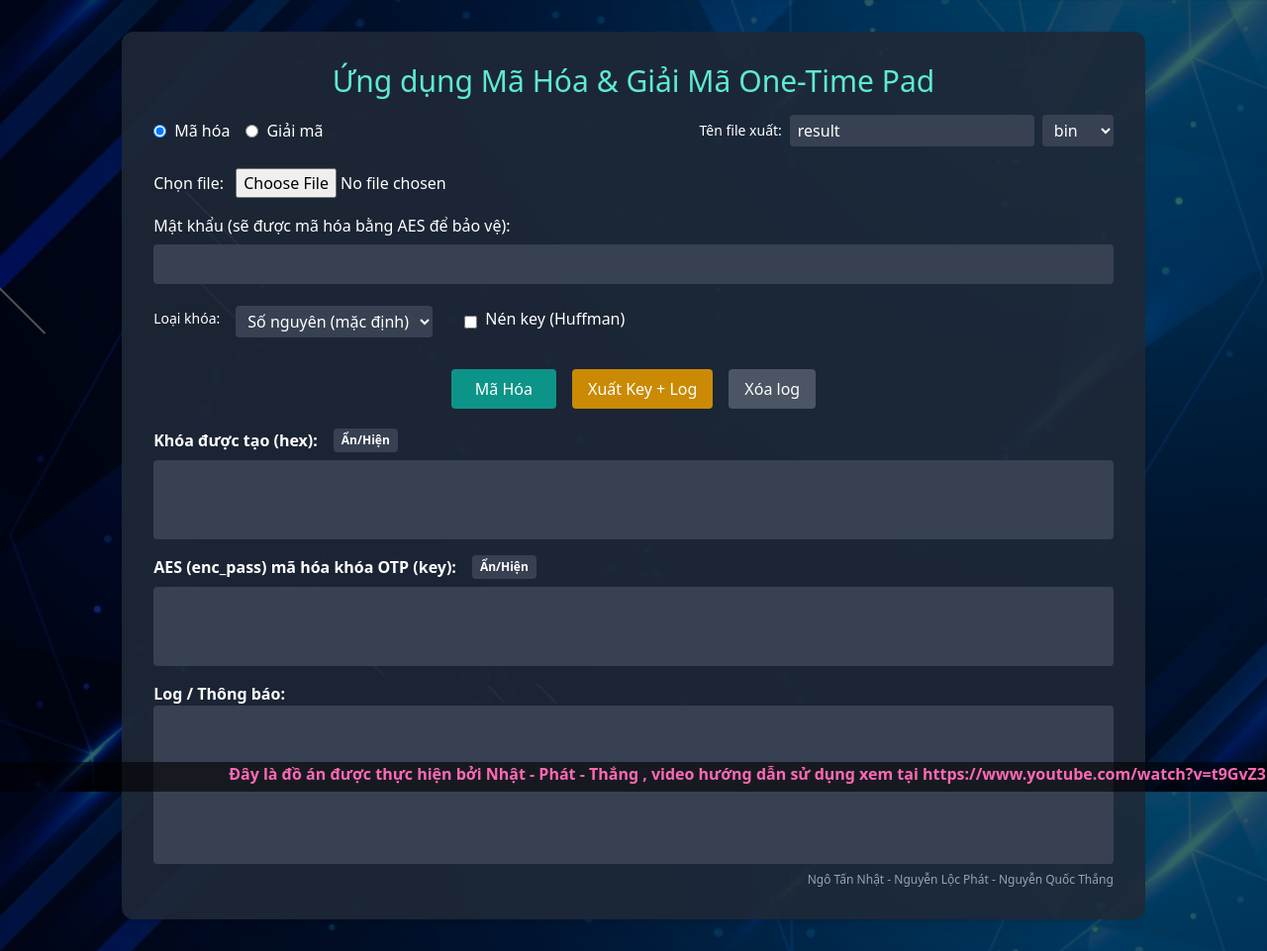
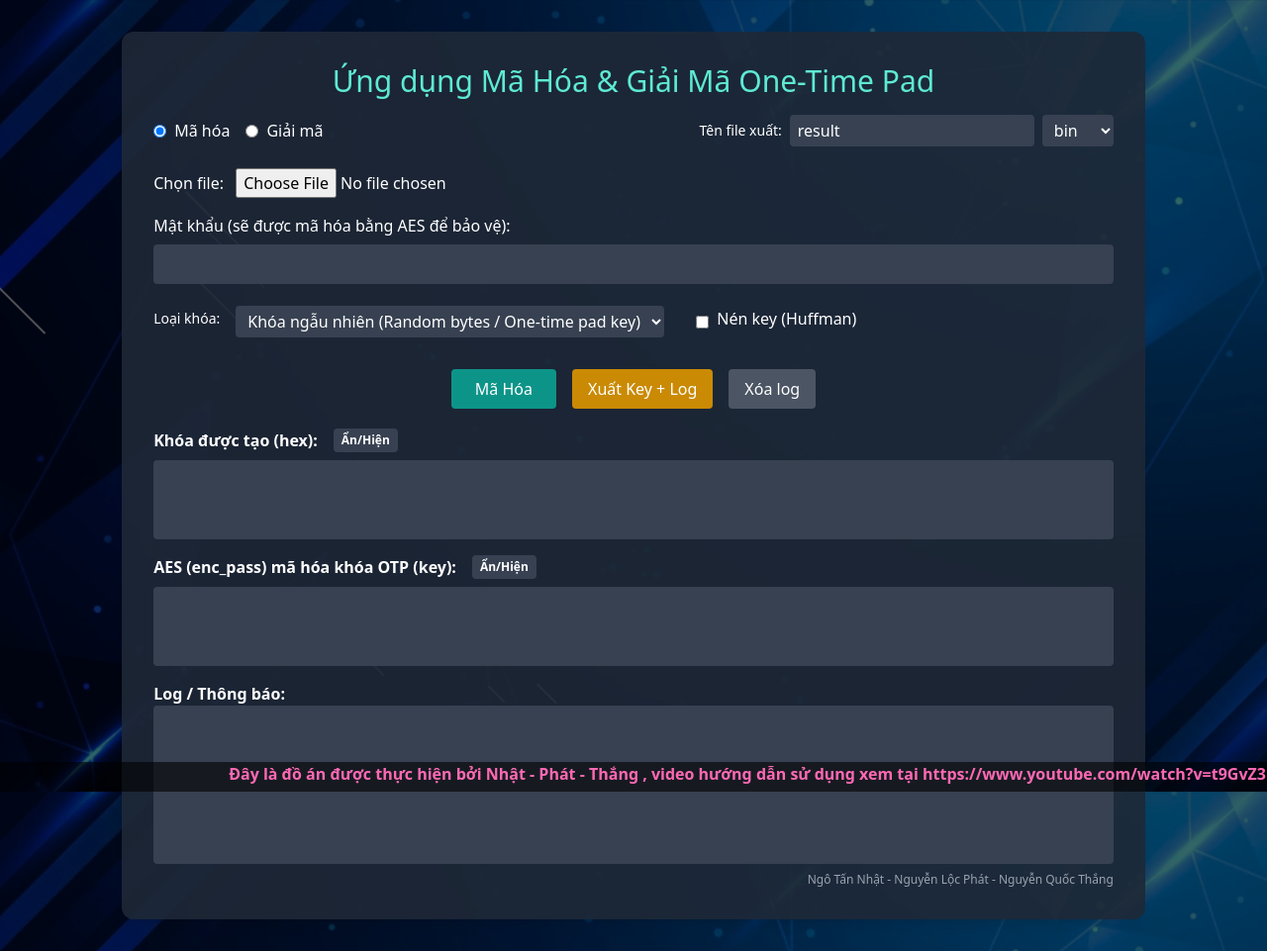
Before and after one commit to Nhat-Ngo-hihi/DoAnChuyenNganhKiHe, a Flask app: page / in a window 1280 px wide. Shown: the whole page at 99% size. Run offline with Flask 3, Linux system fonts and the light colour scheme; some libraries are stand-ins or nearby versions.

Commit message:
Update index.html

```diff
--- a/templates/index.html
+++ b/templates/index.html
@@ -109,7 +109,7 @@
             <div class="flex items-center gap-2">
               <label class="text-sm">Loại khóa:</label>
               <select id="keyType" class="ml-2 px-2 py-1 rounded bg-gray-700">
-                <option value="integer" selected>Số nguyên (mặc định)</option>
+                <option value="integer" selected>Khóa ngẫu nhiên (Random bytes / One-time pad key)</option>
                 <option value="ascii" disabled>ASCII (đang bảo trì !!!)</option>
 
               </select>
```
